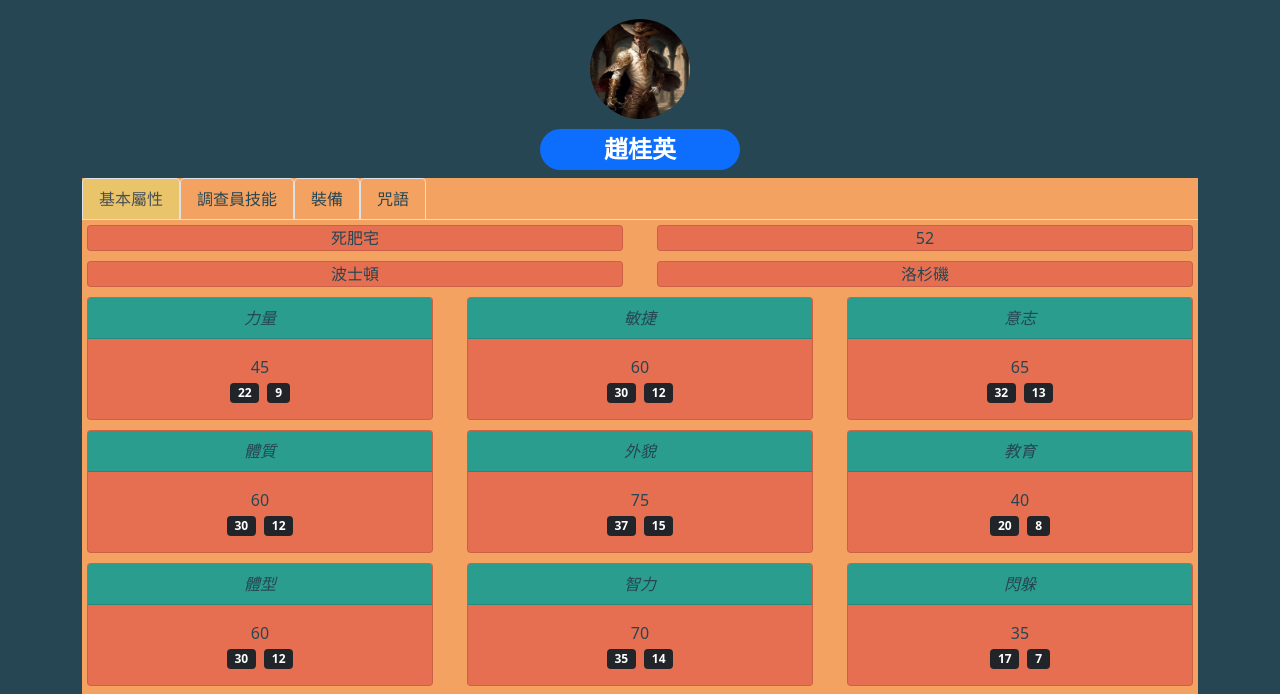
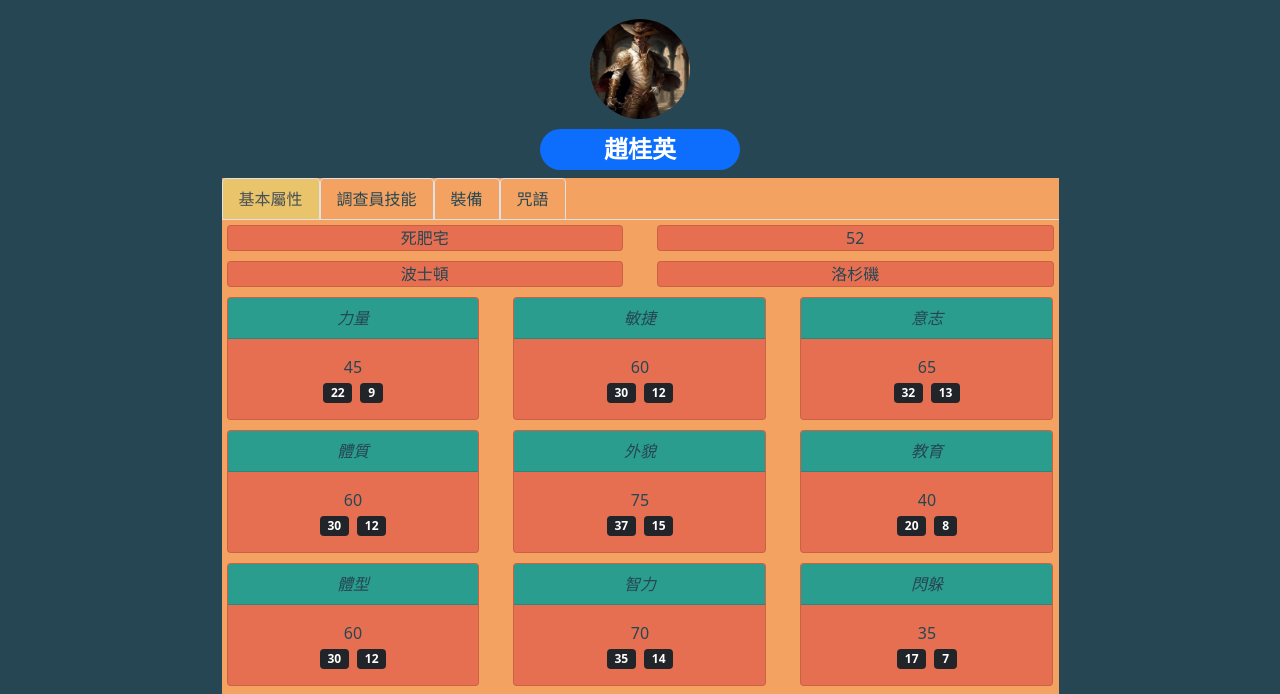
Before and after one commit to BluesLion/MysticExplorer, a plain HTML site: page index.html in a window 1280 px wide. Shown: the part 77-771 px from the top of the page. Drawn offline with nearby package versions, Linux system fonts and the light colour scheme.

Commit message:
Fix mobile phone size
on pc is 75% width
on phone is 100% width

```diff
--- a/css/styles.css
+++ b/css/styles.css
@@ -4,6 +4,12 @@
     --saffron: #e9c46aff;
     --sandy-brown: #f4a261ff;
     --burnt-sienna: #e76f51ff;
+}
+
+@media (min-width: 576px) {
+    .w-sm-75 {
+        width: 75% !important;
+    }
 }
 
 body {
--- a/index.html
+++ b/index.html
@@ -23,7 +23,7 @@
             </div>
         </div>
     </div>
-    <div class="main mt-2">
+    <div class="main mt-2 w-100 w-sm-75">
         <ul class="nav nav-tabs" id="myTab" role="tablist">
             <li class="nav-item" role="presentation">
                 <button class="border nav-link active" id="basic-info-tab" data-bs-toggle="tab"
```
